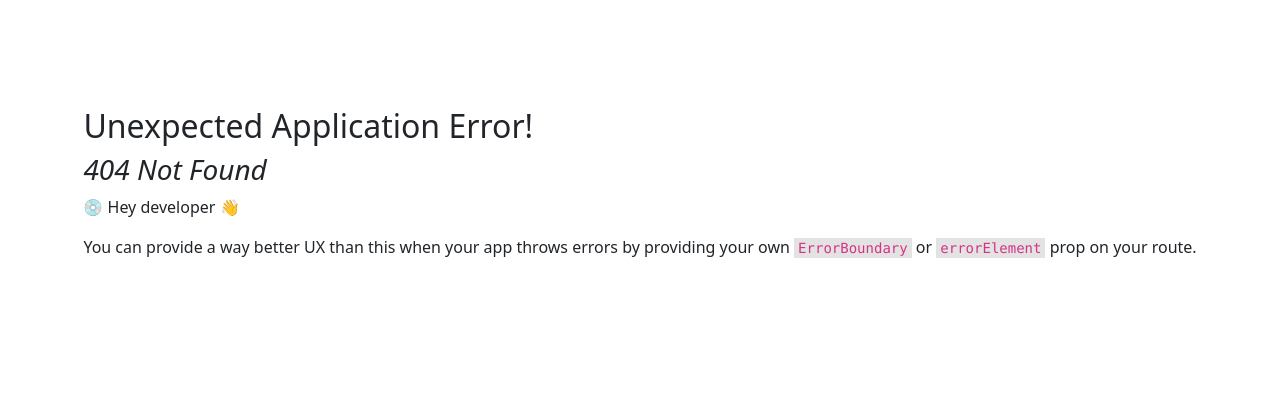
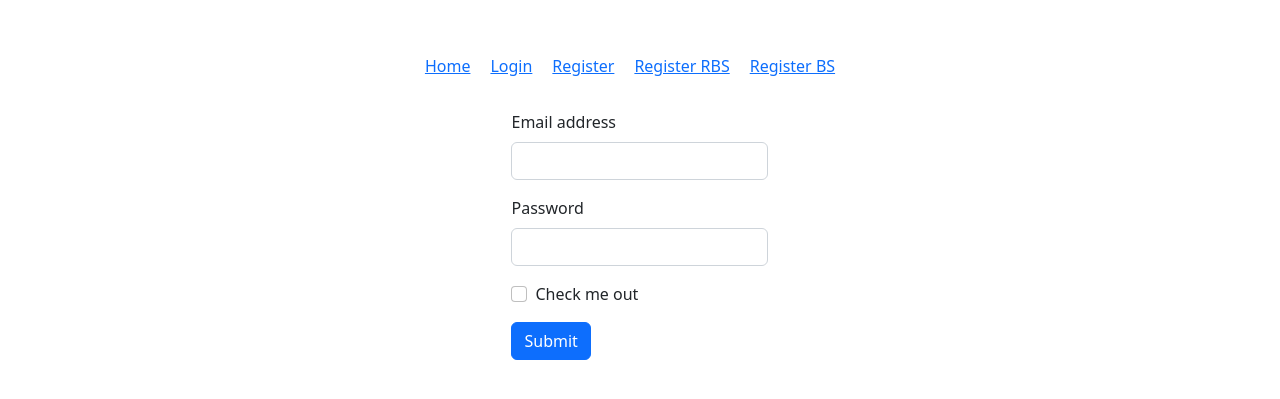
Before and after one commit to smarifurrahman/email-password-auth, a React (Vite) app: page /register-bs in a window 1280 px wide. Before the commit this address had no page. Shown: the part 209-608 px from the top of the page. Built offline with nearby package versions, Linux system fonts and the light colour scheme.

Commit message:
added bs from with event handler

```diff
--- a/src/components/Header/Header.jsx
+++ b/src/components/Header/Header.jsx
@@ -9,6 +9,7 @@ const Header = () => {
             <Link to="/login">Login</Link>
             <Link to="/register">Register</Link>
             <Link to="/register-rbs">Register RBS</Link>
+            <Link to="/register-bs">Register BS</Link>
         </nav>
     );
 };
--- /dev/null
+++ b/src/components/RegisterBS/RegisterBS.jsx
@@ -0,0 +1,34 @@
+import React from 'react';
+
+const RegisterBS = () => {
+
+    const handleSubmit = (e) => {
+        e.preventDefault();
+        const email = e.target.email.value;
+        const password = e.target.password.value;
+        const check = e.target.check.value;
+        console.log(email, password, check)
+    }
+
+    return (
+        <div>
+            <form onSubmit={handleSubmit}>
+                <div className="mb-3">
+                    <label htmlFor="inputEmail1" className="form-label">Email address</label>
+                    <input type="email" name="email" className="form-control" id="inputEmail1" aria-describedby="emailHelp" />
+                </div>
+                <div className="mb-3">
+                    <label htmlFor="inputPassword1" className="form-label">Password</label>
+                    <input type="password" name="password" className="form-control" id="inputPassword1" />
+                </div>
+                <div className="mb-3 form-check">
+                    <input type="checkbox" name="check" className="form-check-input" id="check1" />
+                    <label className="form-check-label" htmlFor="check1">Check me out</label>
+                </div>
+                <button type="submit" className="btn btn-primary">Submit</button>
+            </form>
+        </div>
+    );
+};
+
+export default RegisterBS;
--- a/src/main.jsx
+++ b/src/main.jsx
@@ -9,6 +9,7 @@ import Home from './components/Home/Home'
 import Login from './components/Login/Login'
 import Register from './components/Resigter/Register'
 import RegisterRBS from './components/RegisterRBS/RegisterRBS';
+import RegisterBS from './components/RegisterBS/RegisterBS';
 
 const router = createBrowserRouter([
   {
@@ -30,6 +31,10 @@ const router = createBrowserRouter([
       {
         path: "register-rbs",
         element: <RegisterRBS></RegisterRBS>
+      },
+      {
+        path: "register-bs",
+        element: <RegisterBS></RegisterBS>
       }
     ]
   }
```
